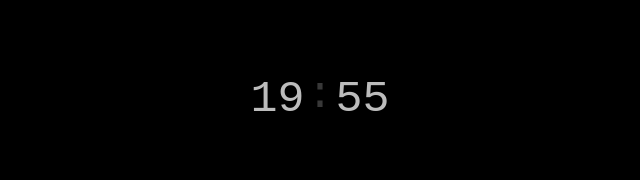
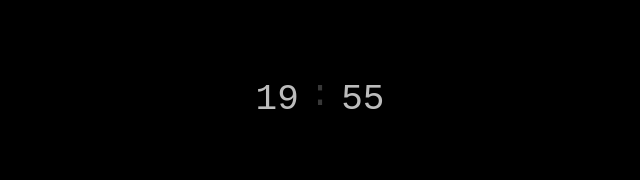
Before and after one commit to qclock/qclk, a Gatsby site: page / in a window 1280 px wide. Shown: the part 301-481 px from the top of the page, 320-960 px from the left. Built offline with nearby package versions, Linux system fonts and the light colour scheme; Gatsby itself is replaced by a stand-in of ours.

Commit message:
Update timeinput.module.scss

```diff
--- a/src/components/TimeInput/timeinput.module.scss
+++ b/src/components/TimeInput/timeinput.module.scss
@@ -12,11 +12,6 @@
     appearance: none;
     border: none;
     background: transparent;
-    color: $highlight;
-    font-family: 'Jura', monospace;
-    font-weight: 300;
-    font-size: 2.5rem;
-    text-align: center;
     width: 16vw;
 
     &.minute {
@@ -28,10 +23,17 @@
   }
 
   span {
-    color: $highlight;
-    font-size: 2.5rem;
+    text-align: center;
     transform: translateY(-.2rem);
     animation: tick 1s infinite;
+    width: 3vw;
+  }
+
+  input, span {
+    font-family: 'Jura', monospace;
+    font-weight: 300;
+    font-size: 2rem;
+    color: $highlight;
   }
 
 
```
